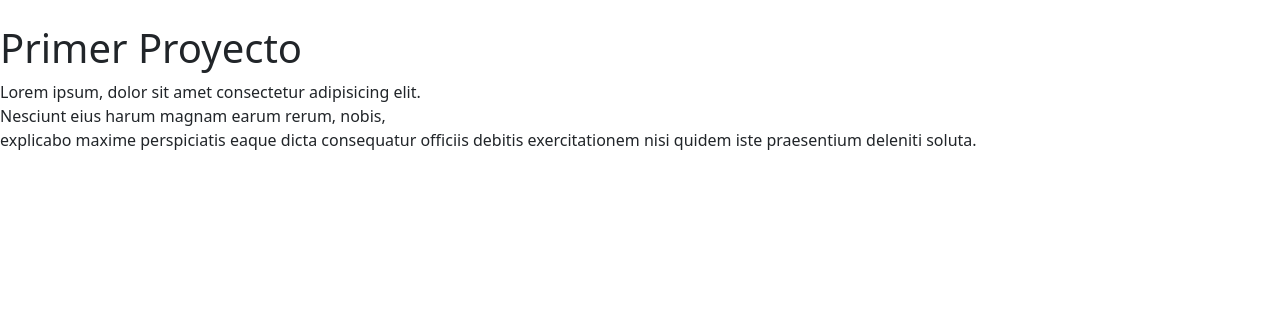
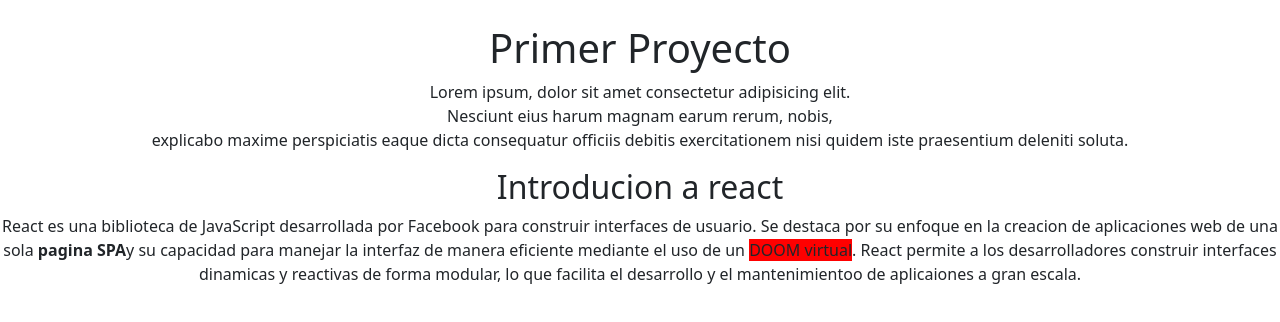
Before and after one commit to Fernando-Valdivia/Aprendiendo-react-101i, a React (Vite) app: page / in a window 1280 px wide. Shown: the top 322 px of the page. Built offline with nearby package versions, Linux system fonts and the light colour scheme.

Commit message:
agregamos el componente Informacion con texto sobre react

```diff
--- a/src/App.jsx
+++ b/src/App.jsx
@@ -1,13 +1,15 @@
 import 'bootstrap/dist/css/bootstrap.min.css'
+import Informacion from './components/Informacion'
 
 function App() {
 
   return (
 <main className='containter my-4'>
-  <h1>Primer Proyecto </h1>
-  <p>Lorem ipsum, dolor sit amet consectetur adipisicing elit. <br/>Nesciunt eius harum magnam earum rerum, nobis, <br></br> explicabo maxime perspiciatis eaque dicta consequatur officiis debitis exercitationem nisi quidem iste praesentium deleniti soluta.
-
+  <h1 class="text-center">Primer Proyecto </h1>
+  <p class="text-center">Lorem ipsum, dolor sit amet consectetur adipisicing elit. <br/>Nesciunt eius harum magnam earum rerum, nobis, <br></br> explicabo maxime perspiciatis eaque dicta consequatur officiis debitis exercitationem nisi quidem iste praesentium deleniti soluta.
   </p>
+  {/* invocar los componentes  */}
+  <Informacion></Informacion>
   </main>
   )
 }
--- /dev/null
+++ b/src/components/Informacion.jsx
@@ -0,0 +1,24 @@
+const Informacion = () => {
+
+  // aqui agrego la mayor parte de logica
+
+  return (
+    // algo de logica
+    <section>
+      {/* aqui agrego comentario del maquetado*/}
+      <h2 class=" text-center">Introducion a react</h2>
+      <p class=" text-center">React es una biblioteca de JavaScript
+        desarrollada por Facebook para construir interfaces
+        de usuario. Se destaca por su enfoque en la
+        creacion de aplicaciones web de una sola <strong>pagina SPA</strong>
+        y su capacidad para manejar la interfaz de manera
+        eficiente mediante el uso de un <span className="parrafoResaltado">DOOM virtual</span>. React
+        permite a los desarrolladores construir interfaces
+        dinamicas y reactivas de forma modular, lo que facilita el desarrollo y el
+        mantenimientoo de aplicaiones a gran escala.
+      </p>
+    </section>
+  );
+};
+
+export default Informacion;
--- a/src/index.css
+++ b/src/index.css
@@ -0,0 +1,3 @@
+.parrafoResaltado{
+  background-color: red;
+}
```
